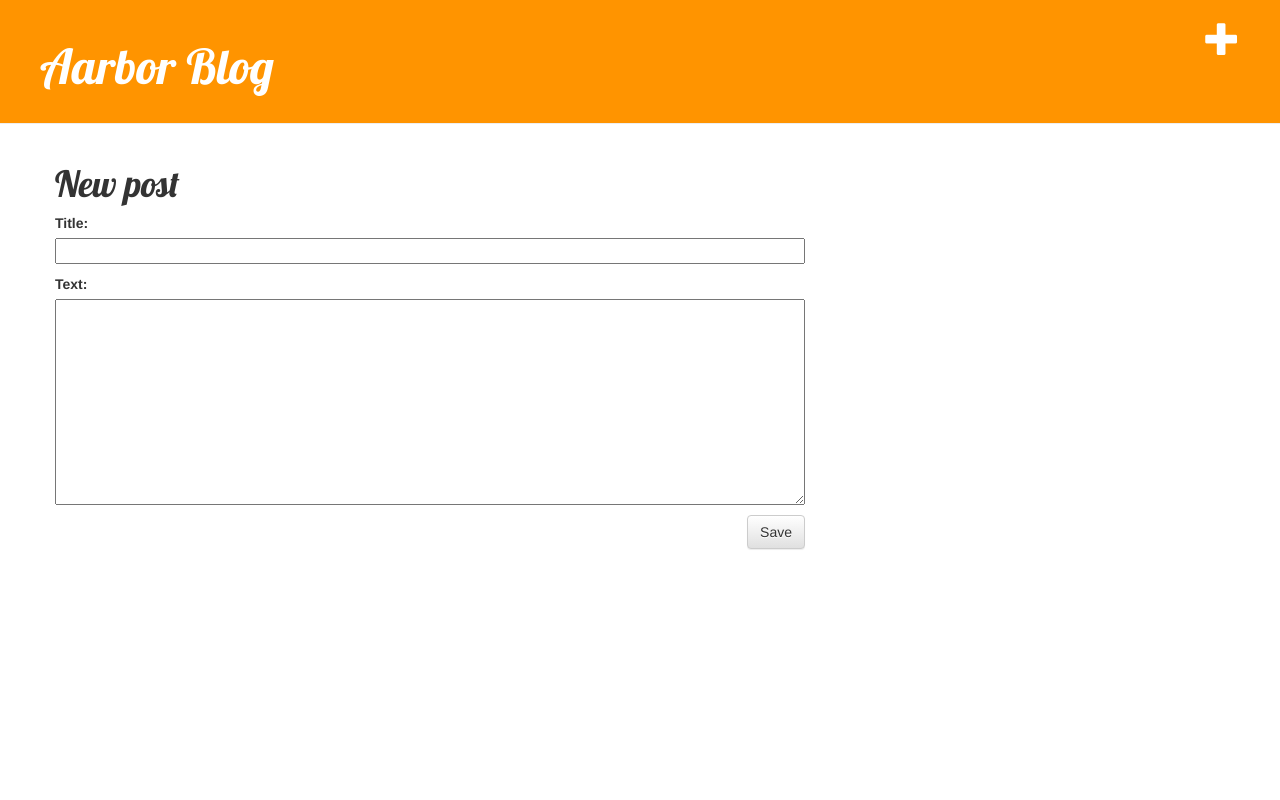
After one commit to satishAarbor/my-first-blog, a Django app: page /post/new in a window 1280 px wide. The commit adds this page. Run offline with Django 3.2, Linux system fonts and the light colour scheme; some libraries are stand-ins or nearby versions.

Commit message:
Added views to create/edit blog post inside the site.

```diff
--- /dev/null
+++ b/blog/forms.py
@@ -0,0 +1,9 @@
+from django import forms
+
+from .models import Post
+
+class PostForm(forms.ModelForm):
+
+    class Meta:
+        model = Post
+        fields = ('title', 'text',)
--- /dev/null
+++ b/blog/static/css/blog.css
@@ -0,0 +1,46 @@
+.page-header {
+    background-color: #ff9400;
+    margin-top: 0;
+    padding: 20px 20px 20px 40px;
+}
+
+.page-header h1, .page-header h1 a, .page-header h1 a:visited, .page-header h1 a:active {
+    color: #ffffff;
+    font-size: 36pt;
+    text-decoration: none;
+}
+
+.content {
+    margin-left: 40px;
+}
+
+h1, h2, h3, h4 {
+    font-family: 'Lobster', cursive;
+}
+
+.date {
+    color: #828282;
+}
+
+.save {
+    float: right;
+}
+
+.post-form textarea, .post-form input {
+    width: 100%;
+}
+
+.top-menu, .top-menu:hover, .top-menu:visited {
+    color: #ffffff;
+    float: right;
+    font-size: 26pt;
+    margin-right: 20px;
+}
+
+.post {
+    margin-bottom: 70px;
+}
+
+.post h1 a, .post h1 a:visited {
+    color: #000000;
+}
--- /dev/null
+++ b/blog/templates/blog/base.html
@@ -0,0 +1,24 @@
+{% load static %}
+<html>
+    <head>
+        <title>Django blog</title>
+        <link rel="stylesheet" href="//maxcdn.bootstrapcdn.com/bootstrap/3.2.0/css/bootstrap.min.css">
+        <link rel="stylesheet" href="//maxcdn.bootstrapcdn.com/bootstrap/3.2.0/css/bootstrap-theme.min.css">
+        <link href='//fonts.googleapis.com/css?family=Lobster&subset=latin,latin-ext' rel='stylesheet' type='text/css'>
+        <link rel="stylesheet" href="{% static 'css/blog.css' %}">
+    </head>
+    <body>
+        <div class="page-header">
+                <a href="{% url 'post_new' %}" class="top-menu"><span class="glyphicon glyphicon-plus"></span></a>
+            <h1><a href="/">Aarbor Blog</a></h1>
+        </div>
+        <div class="content container">
+            <div class="row">
+                <div class="col-md-8">
+                {% block content %}
+                {% endblock %}
+                </div>
+            </div>
+        </div>
+    </body>
+</html>
--- /dev/null
+++ b/blog/templates/blog/post_edit.html
@@ -0,0 +1,9 @@
+{% extends 'blog/base.html' %}
+
+{% block content %}
+    <h1>New post</h1>
+    <form method="POST" class="post-form">{% csrf_token %}
+        {{ form.as_p }}
+        <button type="submit" class="save btn btn-default">Save</button>
+    </form>
+{% endblock %}
--- a/blog/urls.py
+++ b/blog/urls.py
@@ -3,4 +3,7 @@ from . import views
 
 urlpatterns= [
     path('', views.post_list, name='post_list'),
+    path('post/<int:pk>/', views.post_detail, name='post_detail'),
+    path('post/new', views.post_new, name='post_new'),
+    path('post/<int:pk>/edit/', views.post_edit, name='post_edit'),
 ]
--- a/blog/views.py
+++ b/blog/views.py
@@ -1,7 +1,37 @@
-from django.shortcuts import render
+from django.shortcuts import render, get_object_or_404
 from django.utils import timezone
 from .models import Post
+from .forms import PostForm
+from django.shortcuts import redirect
 
 def post_list(request):
     posts = Post.objects.all()
     return render(request, 'blog/post_list.html', {'posts': posts})
+def post_detail(request, pk):
+    post = get_object_or_404(Post, pk=pk)
+    return render(request, 'blog/post_detail.html', {'post': post})
+def post_new(request):
+    if request.method == "POST":
+        form = PostForm(request.POST)
+        if form.is_valid():
+            post = form.save(commit=False)
+            post.author = request.user
+            post.published_date = timezone.now()
+            post.save()
+            return redirect('post_detail', pk=post.pk)
+    else:
+        form = PostForm()
+    return render(request, 'blog/post_edit.html', {'form': form})
+def post_edit(request, pk):
+    post = get_object_or_404(Post, pk=pk)
+    if request.method == "POST":
+        form = PostForm(instance=post)
+        if form.is_valid():
+            post = form.save(commit=False)
+            post.author = request.user
+            post.published_date = timezone.now()
+            post.save()
+            return redirect('post_detail', pk=post.pk)
+    else:
+        form = PostForm(instance=post)
+    return render(request, 'blog/post_edit.html', {'form': form})
```
Also changed, not shown: blog/templates/blog/post_detail.html (added, +16 -0 lines), blog/templates/blog/post_list.html (+27 -10 lines).
